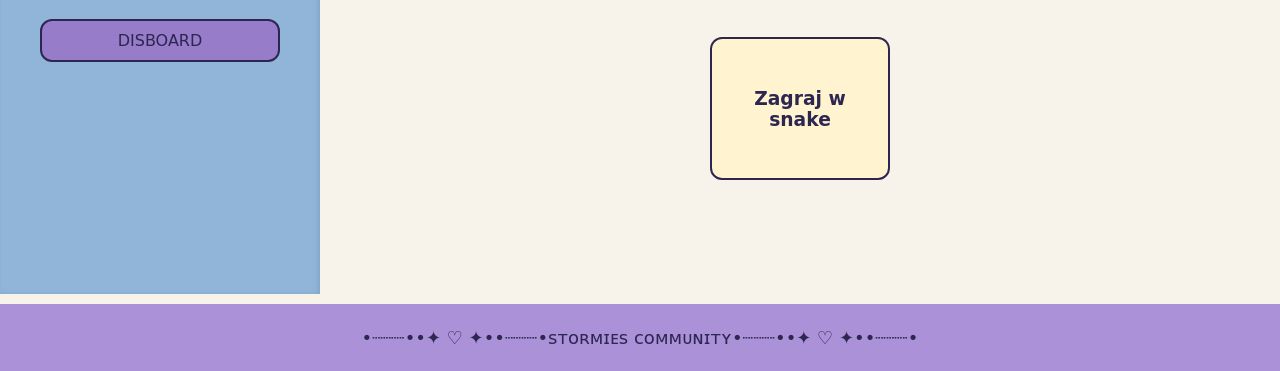
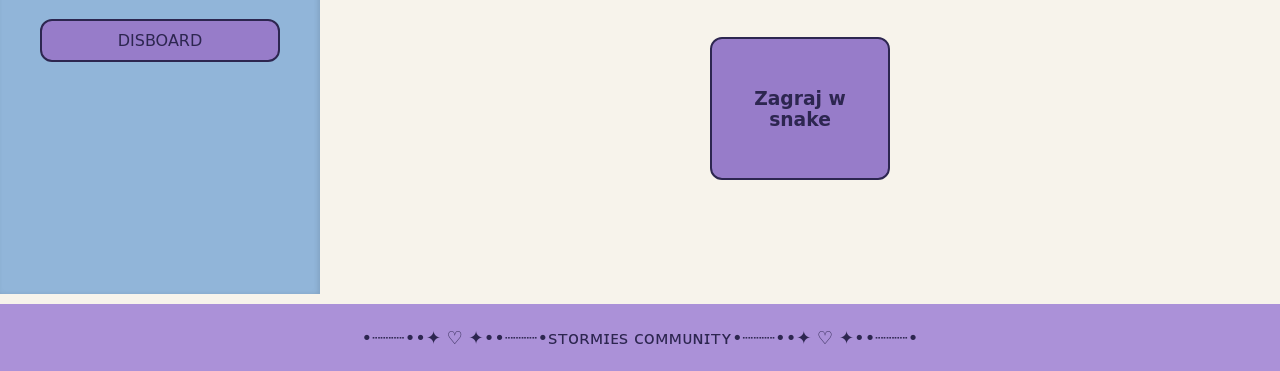
Before and after one commit to Xyvanae/FirstPage, a plain HTML site: page index.html in a window 1280 px wide. Shown: the part 464-835 px from the top of the page. Drawn offline with Linux system fonts and the light colour scheme.

Commit message:
new color again

```diff
--- a/stronaglowna.css
+++ b/stronaglowna.css
@@ -105,7 +105,7 @@ p {
     text-align:center;
     padding:30px;
     width:180px;
-    background-color:#fff4cf;
+    background-color:#977CC9;
     transition:0.3s;
 }
 
```
